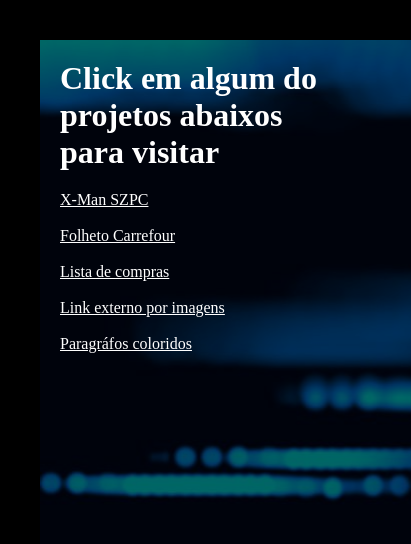
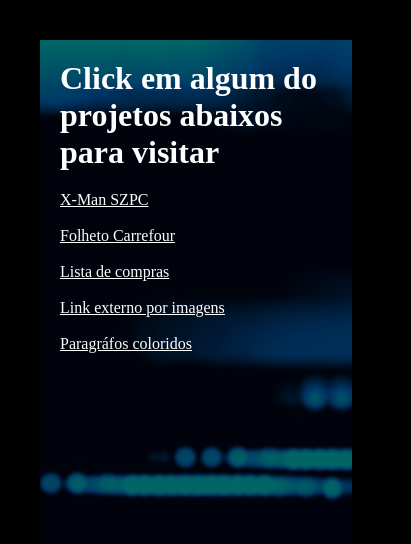
Before and after one commit to Bruno459/projetos-ja-feitos, a plain HTML site: page index.html in a window 390 px wide. Shown: the whole page, 411 px wide, since content can reach past the window. Drawn offline with Linux system fonts and the light colour scheme.

Commit message:
responsivo criado

```diff
--- a/index.html
+++ b/index.html
@@ -6,6 +6,7 @@
     <title>Sites já feitos</title>
 
     <link rel="stylesheet" href="./src/css/style.css">
+    <link rel="stylesheet" href="./src/css/responsivo.css">
 </head>
 <body>
     <h1>
--- /dev/null
+++ b/src/css/responsivo.css
@@ -0,0 +1,11 @@
+@media(max-width:810px) {
+    body::before{
+        content: "";
+        background-image: url(../images/fundo.jpg);
+        position: absolute;
+        height: 90%;
+        width: 80%;
+        z-index: -1;
+        opacity: 0.4;
+    }
+}
```
